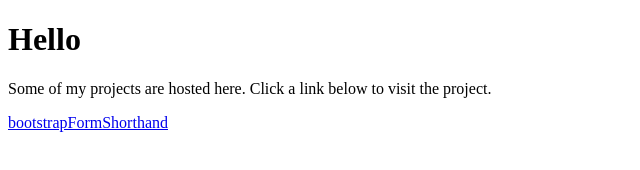
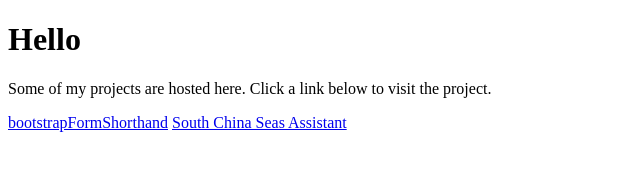
Before and after one commit to Ectropy/ectropy.github.io, a plain HTML site: page index.html in a window 1280 px wide. Shown: the whole page, without its empty margins (0-640 px from the left). Drawn offline with Linux system fonts and the light colour scheme.

Commit message:
Add a link for scsAssistant to index.html

```diff
--- a/index.html
+++ b/index.html
@@ -9,6 +9,7 @@
 		<p>Some of my projects are hosted here. Click a link below to visit the project.</p>
 		<p>
 			<a href="https://ectropy.github.io/bootstrapFormShorthand/">bootstrapFormShorthand</a>
+			<a href="https://ectropy.github.io/scsAssistant/">South China Seas Assistant</a>
 		</p>
 	</body>
 </html>
```
